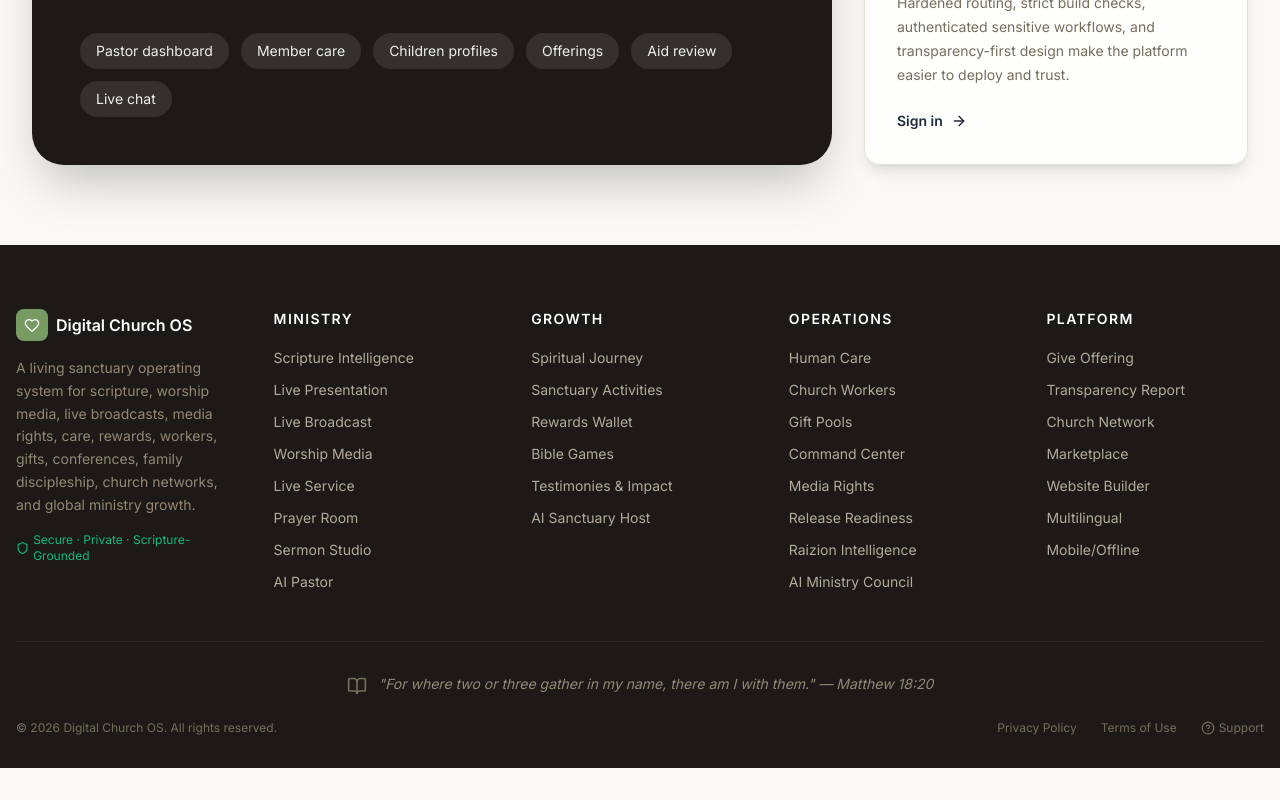
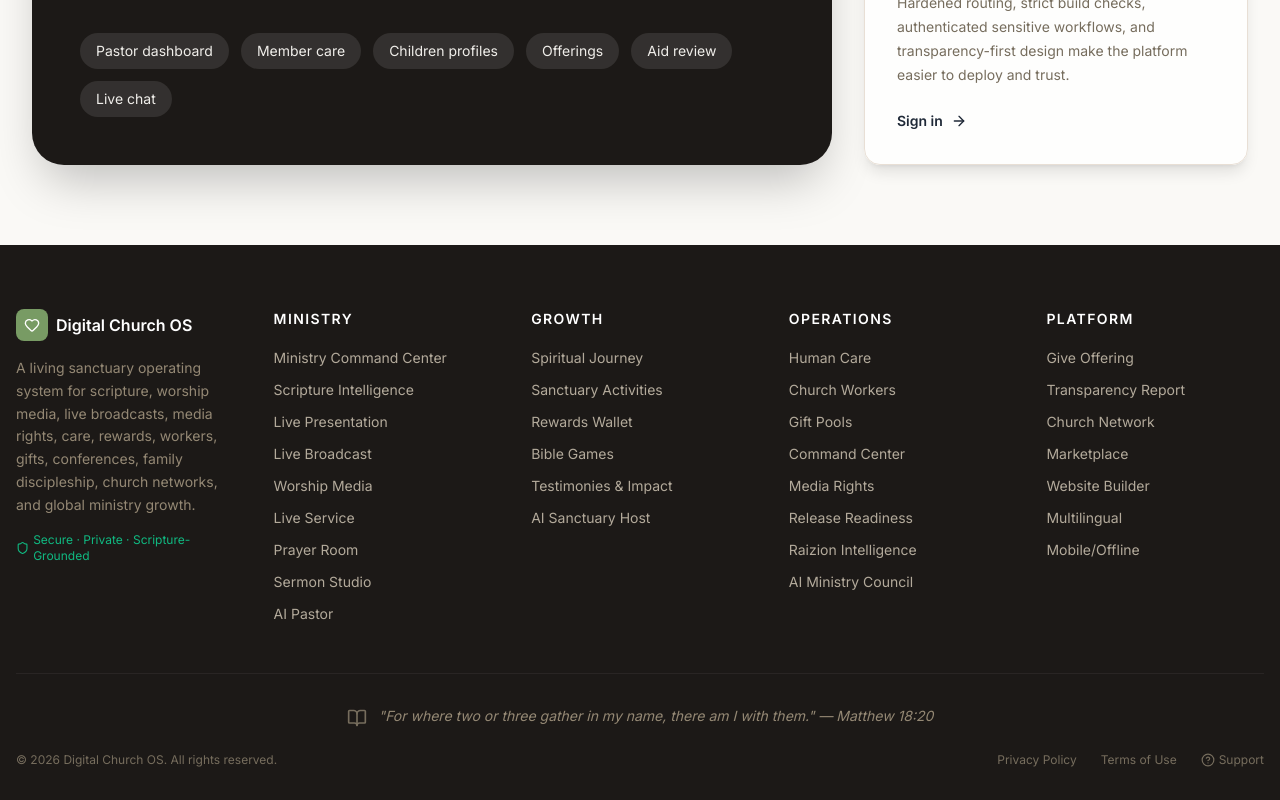
Before and after one commit to TechCodinz/digital-church-os, a Next.js app: page / in a window 1280 px wide. Shown: the part 1731-2531 px from the top of the page. Before the commit the page ends 2499 px from the top, so only its background shows below. Built offline with nearby package versions, Linux system fonts and the light colour scheme; no server answers.

Commit message:
feat(phase11): link ministry command center

```diff
--- a/components/layout/Footer.tsx
+++ b/components/layout/Footer.tsx
@@ -8,6 +8,7 @@ export const Footer = () => {
     {
       label: 'Ministry',
       items: [
+        { href: '/ministry-command-center', label: 'Ministry Command Center' },
         { href: '/scripture', label: 'Scripture Intelligence' },
         { href: '/presentation', label: 'Live Presentation' },
         { href: '/live-broadcast', label: 'Live Broadcast' },
```
